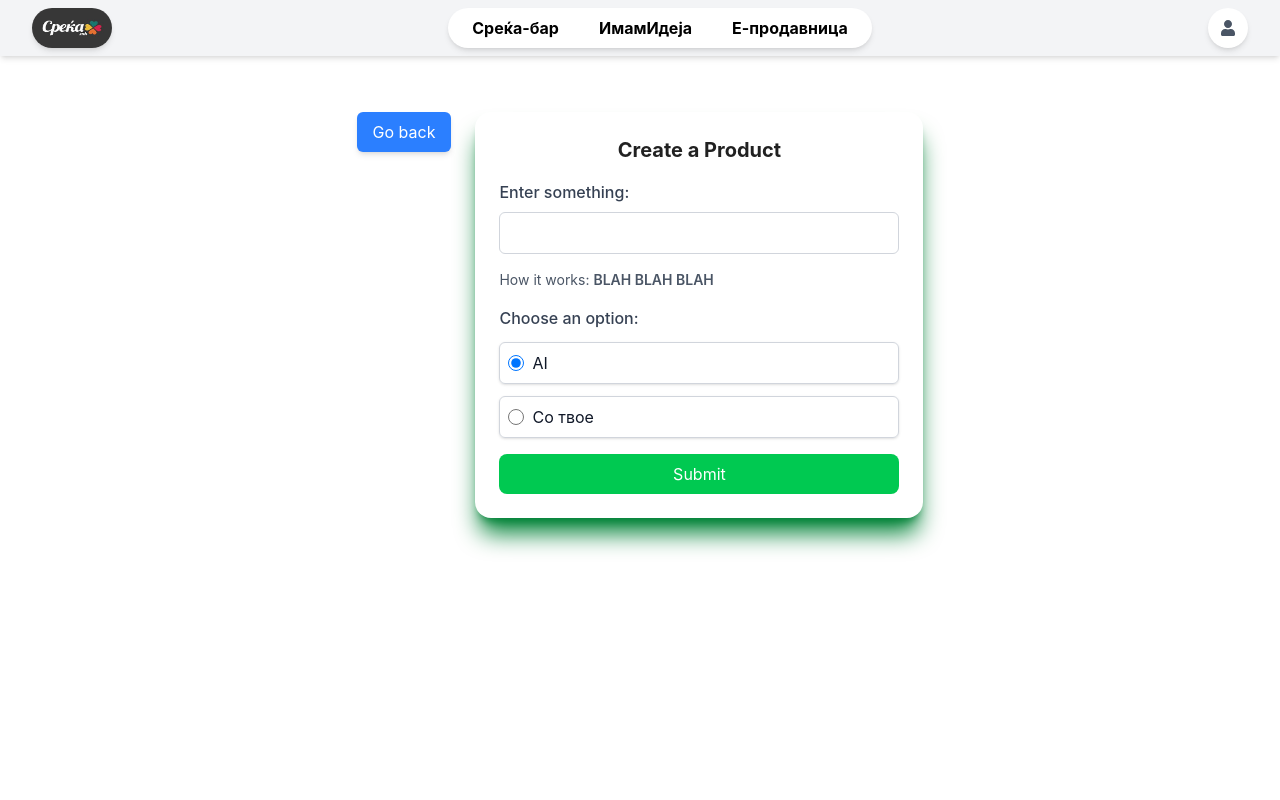
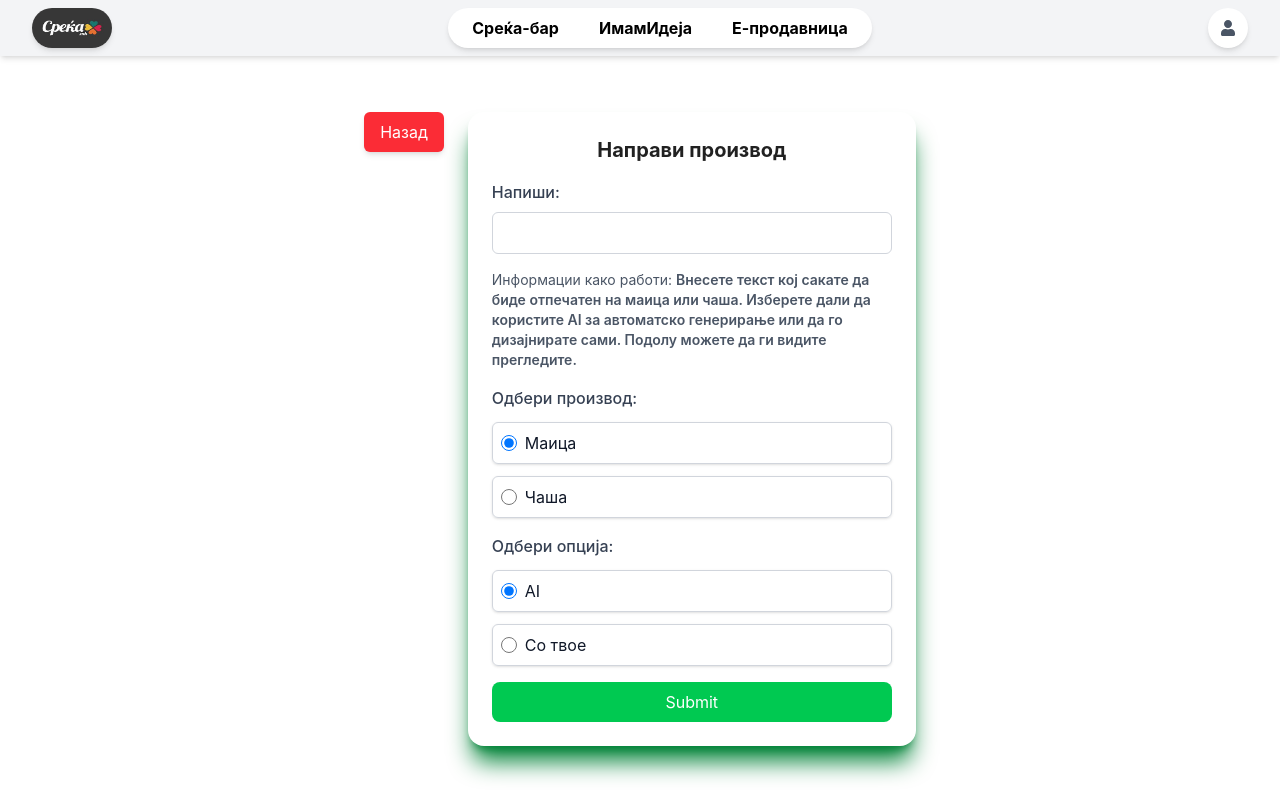
Before and after one commit to IamMistake/HackaProba, a React (Vite) app in the folder hackathon/: page /MakeAProduct in a window 1280 px wide. Built offline with nearby package versions, Linux system fonts and the light colour scheme.

Commit message:
fixooj u makeaproduct

```diff
--- a/hackathon/src/components/MakeAProduct.jsx
+++ b/hackathon/src/components/MakeAProduct.jsx
@@ -5,6 +5,7 @@ function MakeAProduct() {
   const navigate = useNavigate();
   const [input, setInput] = useState("");
   const [designOption, setDesignOption] = useState("AI");
+  const [productType, setProductType] = useState("shirt");
   const [showPreviews, setShowPreviews] = useState(false);
 
   const handleSubmit = () => {
@@ -17,16 +18,16 @@ function MakeAProduct() {
         <div className="mr-6">
           <button
             onClick={() => navigate("/WebShop")}
-            className="mb-auto bg-blue-500 text-white px-4 py-2 rounded-md shadow-md hover:bg-blue-700"
+            className="mb-auto bg-red-500 text-white px-4 py-2 rounded-md shadow-md hover:bg-red-700"
           >
-            Go back
+            Назад
           </button>
         </div>
 
         <div className="bg-white p-6 rounded-2xl shadow-xl shadow-green-700 w-full max-w-md">
-          <h2 className="text-xl font-bold text-center mb-4">Create a Product</h2>
+          <h2 className="text-xl font-bold text-center mb-4">Направи производ</h2>
 
-          <label className="block text-gray-700 font-medium">Enter something:</label>
+          <label className="block text-gray-700 font-medium">Напиши:</label>
           <input
             type="text"
             className="w-full p-2 mt-2 mb-4 border border-gray-300 rounded-md focus:outline-none focus:ring-2 focus:ring-blue-500"
@@ -34,11 +35,37 @@ function MakeAProduct() {
           />
 
           <p className="text-gray-600 text-sm mb-4">
-            How it works: <span className="font-semibold">BLAH BLAH BLAH</span>
+            Информации како работи: <span className="font-semibold">
+              Внесете текст кој сакате да биде отпечатен на маица или чаша.
+              Изберете дали да користите AI за автоматско генерирање или да го дизајнирате сами.
+              Подолу можете да ги видите прегледите.
+            </span>
           </p>
 
+              {/* Product Type Selection */}
           <fieldset className="space-y-3">
-            <legend className="text-gray-700 font-medium">Choose an option:</legend>
+            <legend className="text-gray-700 font-medium">Одбери производ:</legend>
+
+            {["shirt", "mug"].map((type) => (
+              <div key={type} className="flex items-center p-2 border border-gray-300 rounded-md shadow-sm">
+                <input
+                  id={type}
+                  type="radio"
+                  name="product-type"
+                  value={type}
+                  checked={productType === type}
+                  onChange={() => setProductType(type)}
+                  className="w-4 h-4 text-blue-600 focus:ring-blue-500"
+                />
+                <label htmlFor={type} className="ml-2 text-gray-900">
+                  {type === "shirt" ? "Маица" : "Чаша"}
+                </label>
+              </div>
+            ))}
+          </fieldset>
+
+          <fieldset className="space-y-3  mt-4">
+            <legend className="text-gray-700 font-medium">Одбери опција:</legend>
 
             {["AI", "Со твое"].map((option) => (
               <div key={option} className="flex items-center p-2 border border-gray-300 rounded-md shadow-sm">
@@ -57,6 +84,7 @@ function MakeAProduct() {
               </div>
             ))}
           </fieldset>
+
 
           <button
             onClick={handleSubmit}
--- a/hackathon/src/pages/WebShop.jsx
+++ b/hackathon/src/pages/WebShop.jsx
@@ -154,8 +154,8 @@ function WebShop() {
               {product.size && <p>Големина: {product.size}</p>}
 
               {/* Add to Cart Button */}
-              <button className="mt-2 w-full bg-blue-500 text-white py-2 px-4 rounded-lg
-                hover:bg-blue-600 transition">
+              <button className="mt-2 w-full bg-gradient-to-r from-green-400 to-green-600 text-white py-2 px-4 rounded-lg
+                hover:from-green-500 hover:to-green-700 transition">
                 Додади во кошничка
               </button>
             </div>
```
